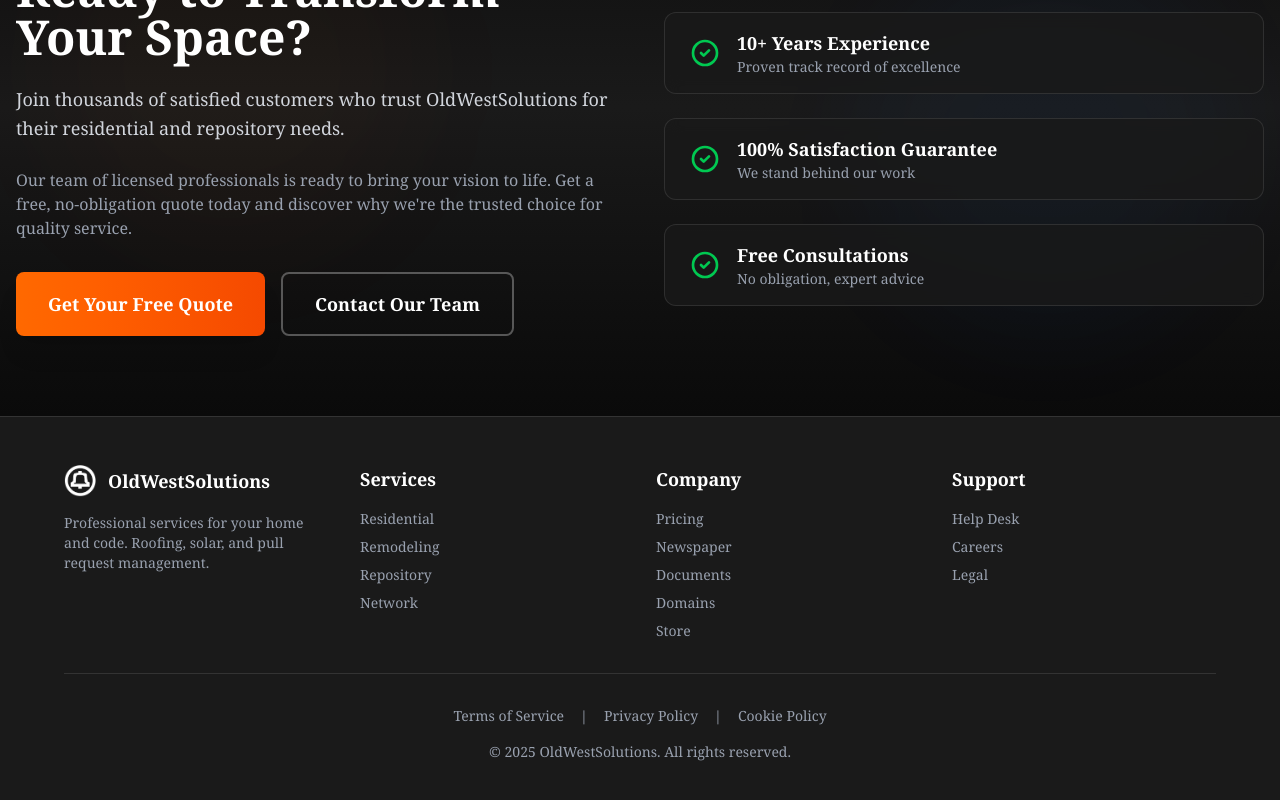
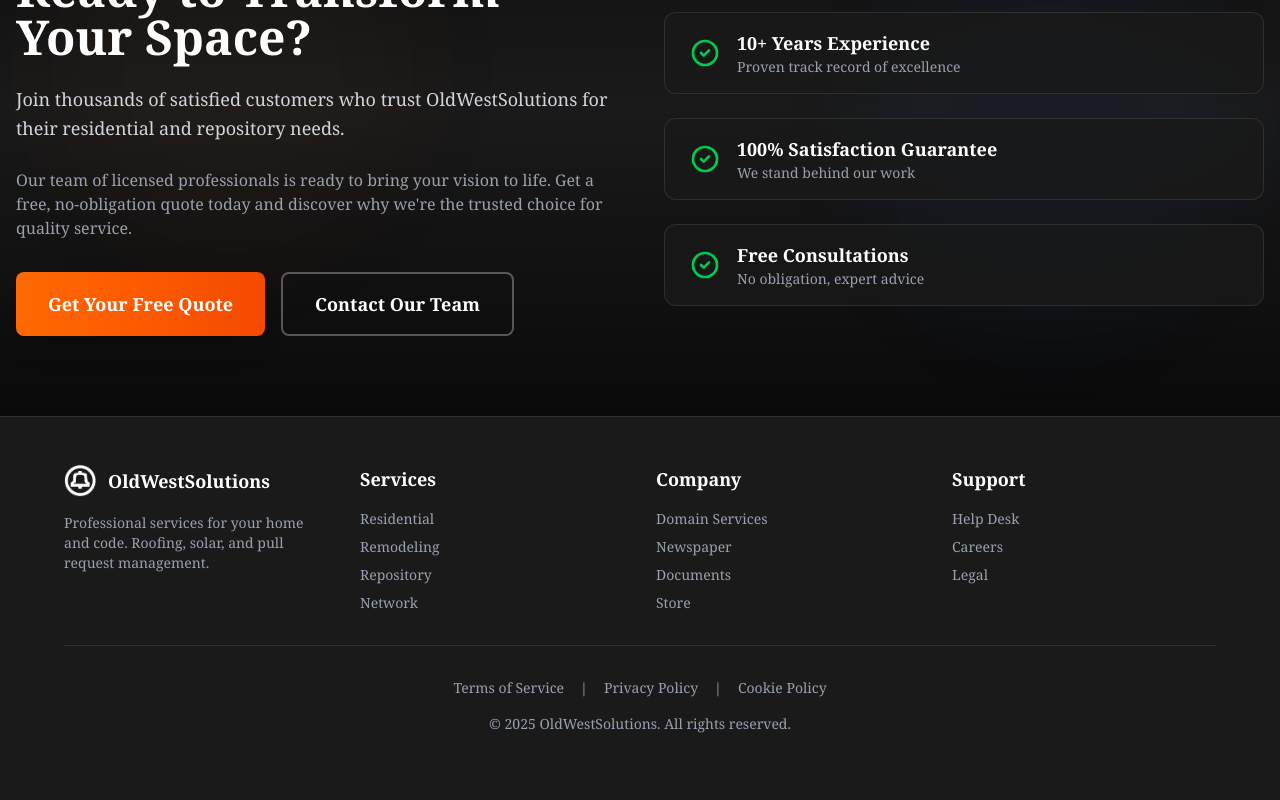
Before and after one commit to oldwestsolutions/oldwestoldwest, a Next.js app: page / in a window 1280 px wide. Shown: the part 4864-5664 px from the top of the page. Built offline with nearby package versions, Linux system fonts and the light colour scheme.

Commit message:
Change Domains to Domain Services and move to top of Company column, remove Pricing link from footer

```diff
--- a/src/app/page.tsx
+++ b/src/app/page.tsx
@@ -1128,10 +1128,9 @@
             <div>
               <h4 className="text-white text-lg font-bold mb-4">Company</h4>
               <ul className="space-y-2 text-sm">
-                <li><Link href="/pricing" className="hover:text-white transition-colors">Pricing</Link></li>
+                <li><Link href="/domains" className="hover:text-white transition-colors">Domain Services</Link></li>
                 <li><Link href="/newspaper" className="hover:text-white transition-colors">Newspaper</Link></li>
                 <li><Link href="/documents" className="hover:text-white transition-colors">Documents</Link></li>
-                <li><Link href="/domains" className="hover:text-white transition-colors">Domains</Link></li>
                 <li><Link href="/store" className="hover:text-white transition-colors">Store</Link></li>
               </ul>
             </div>
```
